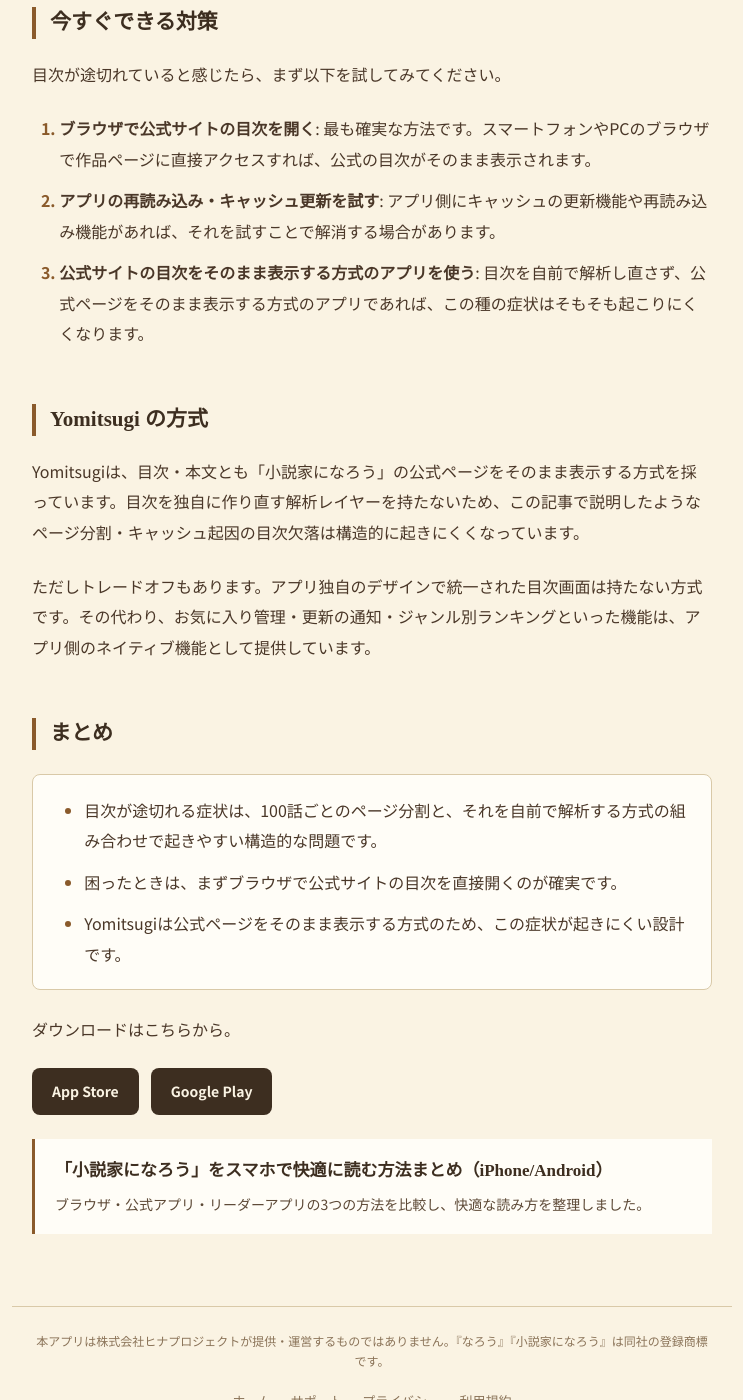
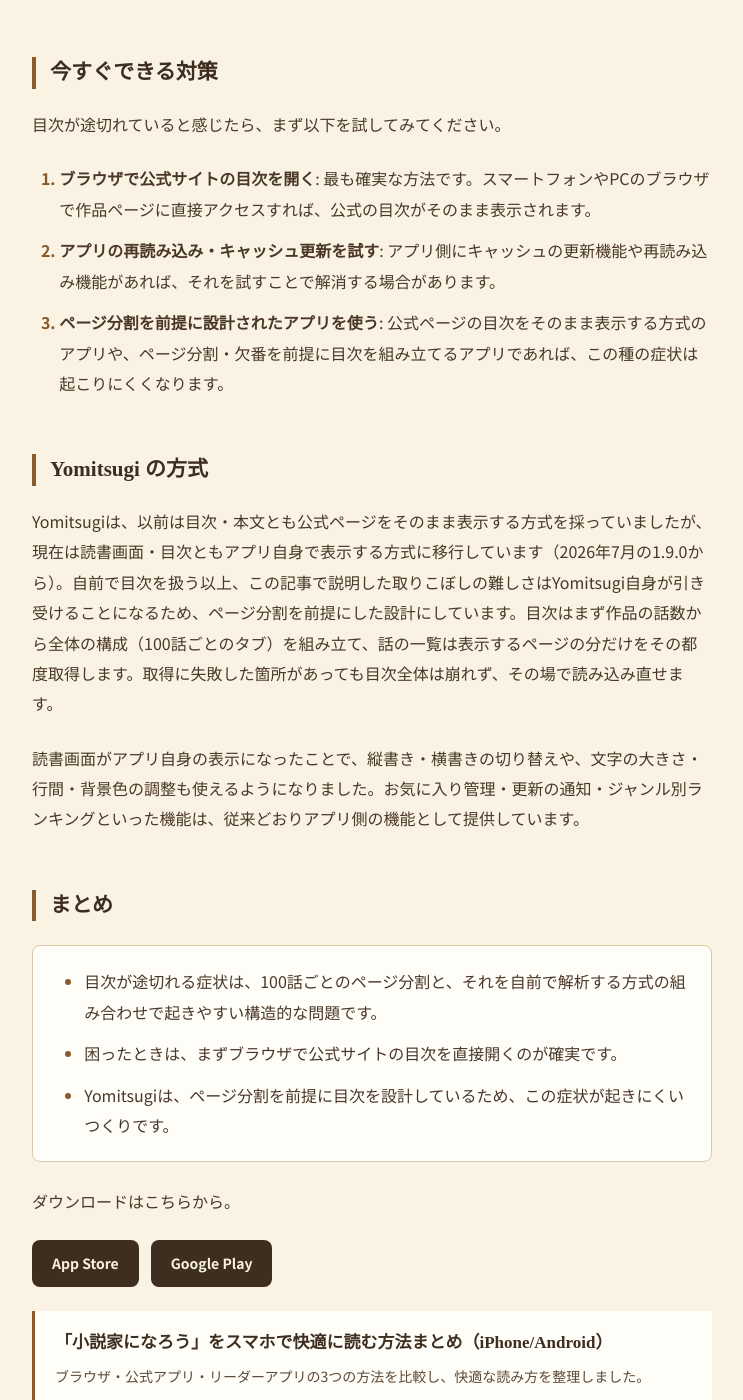
Before and after one commit to MetamoL/yomitsugi-legal, a Jekyll site: the page built from articles/narou-mokuji-togireru.md, in a window 1280 px wide and 1400 px high, scrolled down 1326 px. Shown: the whole window, without its empty margins (268-1011 px from the left). Built offline with Jekyll 4.4.1, drawn with Linux system fonts in a browser that asks for light colours; our own code applies the rules of GitHub Pages for plain Markdown files; some of the changed text lies outside the part shown.

Commit message:
記事の読書方式の記述を1.9.0の実態（自前描画）へ改稿＋公開日/最終更新日を明記
- 1.9.0（2026-07 公開）で読書・目次が自前表示に変わったのに、「公式ページを
  そのまま表示する方式」の説明が7か所残っていた（BACKLOG 🟡の消化）
- 目次記事: Yomitsugi の節を書き直し（自前方式が取りこぼしの難しさを引き受ける
  ことを認めたうえで、ページ分割前提の設計＝100話タブ・必要分のみ取得・失敗時も
  目次全体は崩れない、と現実装どおりに説明）。対策3は方式を限定しない表現へ
- スマホ快適記事: 紹介文とトレードオフ段落を現実態へ（トレードオフは
  「Webブックマーク非連動＝会員登録不要の裏返し」に差し替え）
- 公式アプリ記事・どこまで読んだ記事: 方式の句を削除（論旨は不変）
- トップ: 「読みやすさの方式」節を自前表示の説明へ
- 記事4本に 公開日（git初出=2026-07-03）／最終更新日（2026-07-30）を新設
  （front matter の date/last_modified_at も追加=SEOメタ用・🧑指示）

Co-Authored-By: Claude Fable 5 <noreply@anthropic.com>

```diff
--- a/articles/narou-mokuji-togireru.md
+++ b/articles/narou-mokuji-togireru.md
@@ -2,9 +2,13 @@
 title: 「小説家になろう」の長編で目次が途切れる・100話までしか表示されない問題の原因と対策
 description: 目次が途中までしか表示されない症状の技術的な原因（100話ごとのページ分割と解析方式）と、今すぐできる対策をまとめました。
 permalink: /articles/narou-mokuji-togireru/
+date: 2026-07-03
+last_modified_at: 2026-07-30
 ---
 
 # 「小説家になろう」の長編で目次が途切れる・100話までしか表示されない問題の原因と対策
+
+**公開日: 2026-07-03 ／ 最終更新日: 2026-07-30**
 
 「小説家になろう」で数百話規模の長編を読んでいて、リーダーアプリの目次が「途中までしか出てこない」「100話くらいで止まっている」と感じたことはないでしょうか。この記事では、この症状がなぜ起きるのかを技術的な観点から整理し、今すぐできる対策と根本的に起きにくくする方法をまとめます。
 
@@ -32,13 +36,13 @@ permalink: /articles/narou-mokuji-togireru/
 
 1. **ブラウザで公式サイトの目次を開く**: 最も確実な方法です。スマートフォンやPCのブラウザで作品ページに直接アクセスすれば、公式の目次がそのまま表示されます。
 2. **アプリの再読み込み・キャッシュ更新を試す**: アプリ側にキャッシュの更新機能や再読み込み機能があれば、それを試すことで解消する場合があります。
-3. **公式サイトの目次をそのまま表示する方式のアプリを使う**: 目次を自前で解析し直さず、公式ページをそのまま表示する方式のアプリであれば、この種の症状はそもそも起こりにくくなります。
+3. **ページ分割を前提に設計されたアプリを使う**: 公式ページの目次をそのまま表示する方式のアプリや、ページ分割・欠番を前提に目次を組み立てるアプリであれば、この種の症状は起こりにくくなります。
 
 ## Yomitsugi の方式
 
-Yomitsugiは、目次・本文とも「小説家になろう」の公式ページをそのまま表示する方式を採っています。目次を独自に作り直す解析レイヤーを持たないため、この記事で説明したようなページ分割・キャッシュ起因の目次欠落は構造的に起きにくくなっています。
+Yomitsugiは、以前は目次・本文とも公式ページをそのまま表示する方式を採っていましたが、現在は読書画面・目次ともアプリ自身で表示する方式に移行しています（2026年7月の1.9.0から）。自前で目次を扱う以上、この記事で説明した取りこぼしの難しさはYomitsugi自身が引き受けることになるため、ページ分割を前提にした設計にしています。目次はまず作品の話数から全体の構成（100話ごとのタブ）を組み立て、話の一覧は表示するページの分だけをその都度取得します。取得に失敗した箇所があっても目次全体は崩れず、その場で読み込み直せます。
 
-ただしトレードオフもあります。アプリ独自のデザインで統一された目次画面は持たない方式です。その代わり、お気に入り管理・更新の通知・ジャンル別ランキングといった機能は、アプリ側のネイティブ機能として提供しています。
+読書画面がアプリ自身の表示になったことで、縦書き・横書きの切り替えや、文字の大きさ・行間・背景色の調整も使えるようになりました。お気に入り管理・更新の通知・ジャンル別ランキングといった機能は、従来どおりアプリ側の機能として提供しています。
 
 ## まとめ
 
@@ -47,7 +51,7 @@ Yomitsugiは、目次・本文とも「小説家になろう」の公式ペー
 <ul>
 <li>目次が途切れる症状は、100話ごとのページ分割と、それを自前で解析する方式の組み合わせで起きやすい構造的な問題です。</li>
 <li>困ったときは、まずブラウザで公式サイトの目次を直接開くのが確実です。</li>
-<li>Yomitsugiは公式ページをそのまま表示する方式のため、この症状が起きにくい設計です。</li>
+<li>Yomitsugiは、ページ分割を前提に目次を設計しているため、この症状が起きにくいつくりです。</li>
 </ul>
 
 </div>
```
Also changed, not shown: articles/narou-dokomade-yonda.md (+3 -1 lines), articles/narou-koushiki-app.md (+3 -1 lines), articles/narou-sumaho-kaiteki.md (+6 -2 lines), index.md (+2 -2 lines).
